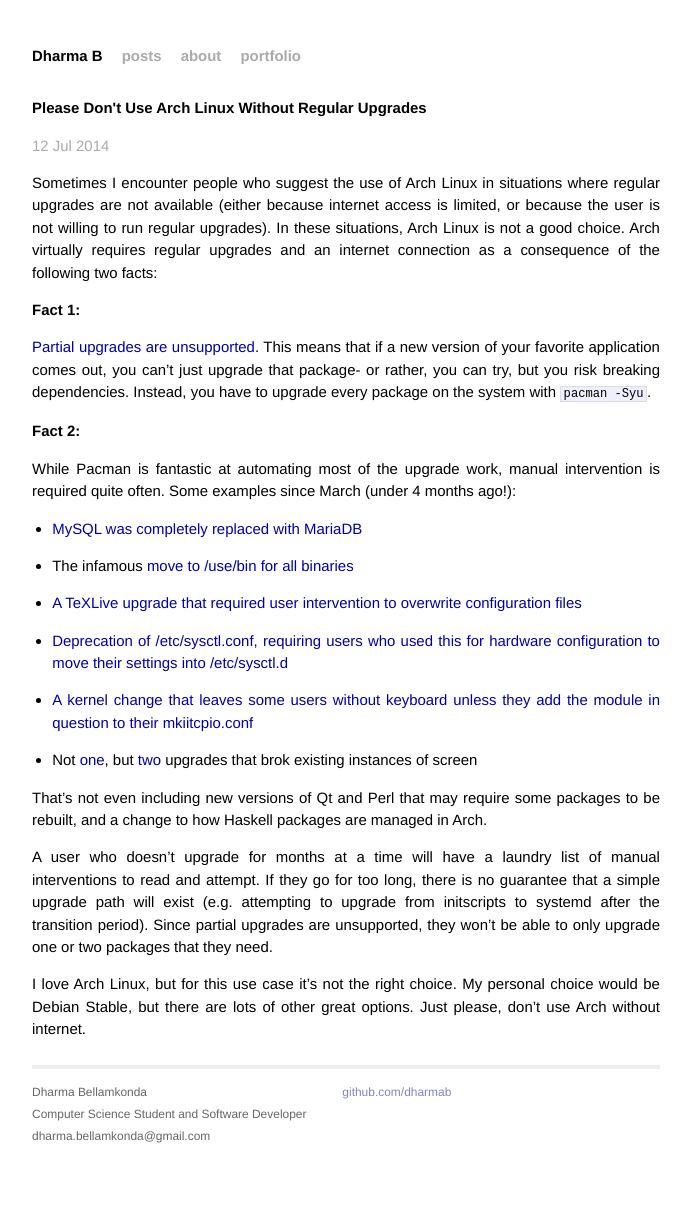
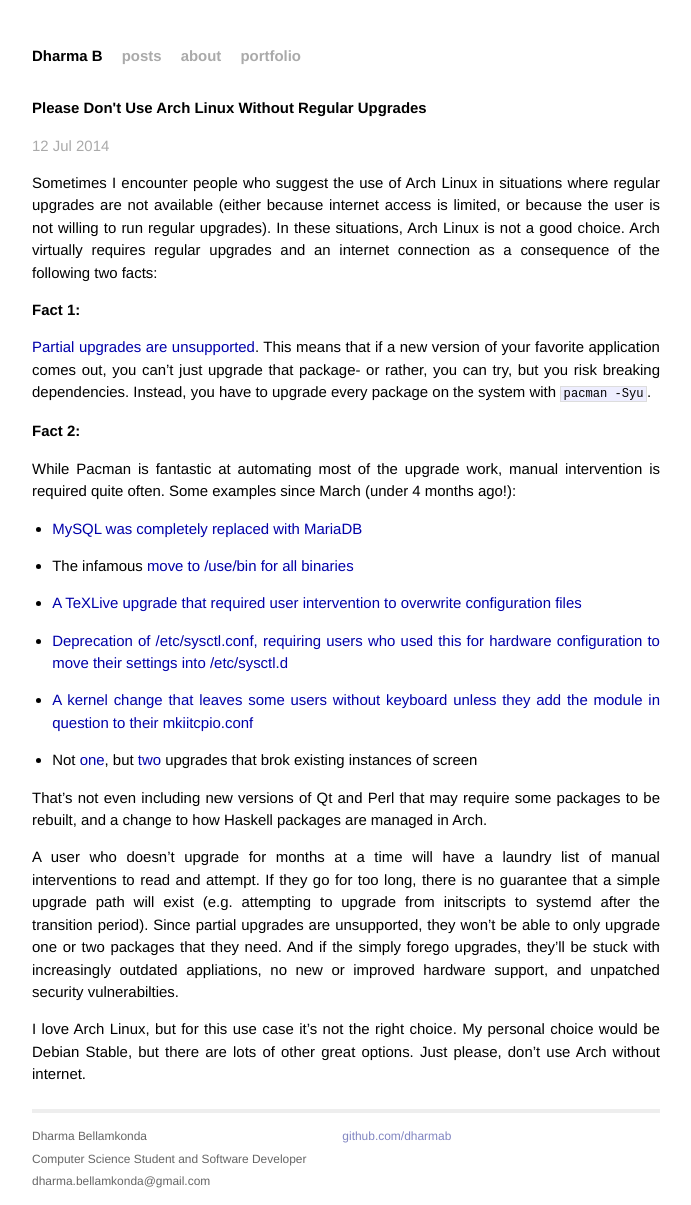
Before and after one commit to dharmab/dharmab.github.io, a Jekyll site: the page built from _posts/2014-07-12-arch-linux-with-no-internet.markdown, in a window 1280 px wide. Shown: the whole page, without its empty margins (294-985 px from the left). Built offline with Jekyll 4.4.1, drawn with Linux system fonts in a browser that asks for light colours; Markdown is read by kramdown in place of the engine named in the settings; before the commit the page ends 1160 px from its top, so only the background shows below that.

Commit message:
amend drawbacks of not upgrading

```diff
--- a/_posts/2014-07-12-arch-linux-with-no-internet.markdown
+++ b/_posts/2014-07-12-arch-linux-with-no-internet.markdown
@@ -26,6 +26,6 @@
 
 That's not even including new versions of Qt and Perl that may require some packages to be rebuilt, and a change to how Haskell packages are managed in Arch.
 
-A user who doesn't upgrade for months at a time will have a laundry list of manual interventions to read and attempt. If they go for too long, there is no guarantee that a simple upgrade path will exist (e.g. attempting to upgrade from initscripts to systemd after the transition period). Since partial upgrades are unsupported, they won't be able to only upgrade one or two packages that they need.
+A user who doesn't upgrade for months at a time will have a laundry list of manual interventions to read and attempt. If they go for too long, there is no guarantee that a simple upgrade path will exist (e.g. attempting to upgrade from initscripts to systemd after the transition period). Since partial upgrades are unsupported, they won't be able to only upgrade one or two packages that they need. And if the simply forego upgrades, they'll be stuck with increasingly outdated appliations, no new or improved hardware support, and unpatched security vulnerabilties.
 
 I love Arch Linux, but for this use case it's not the right choice. My personal choice would be Debian Stable, but there are lots of other great options. Just please, don't use Arch without internet.
```
